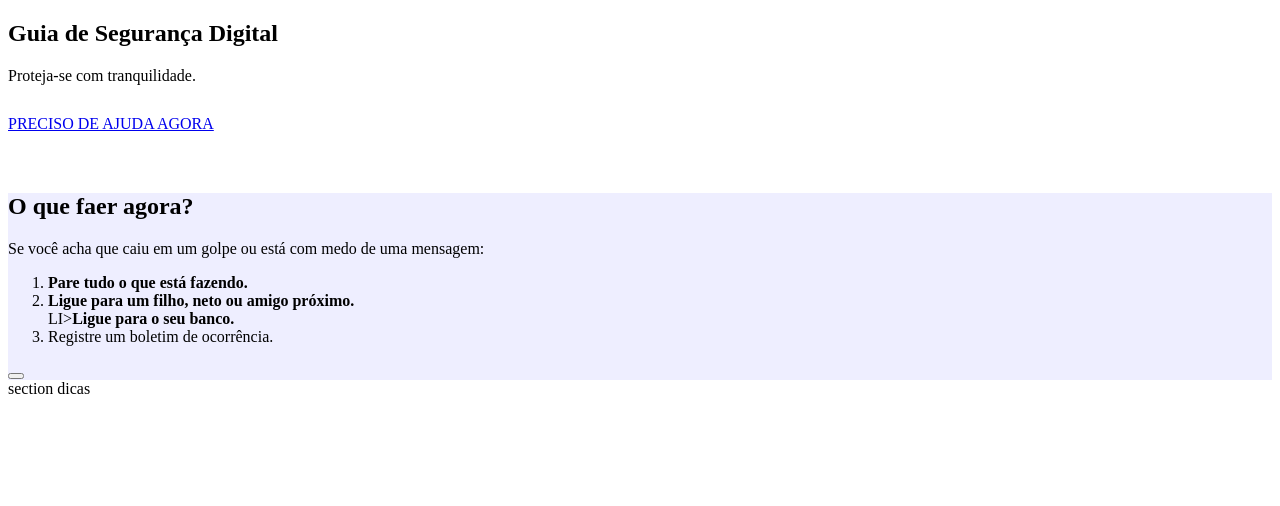
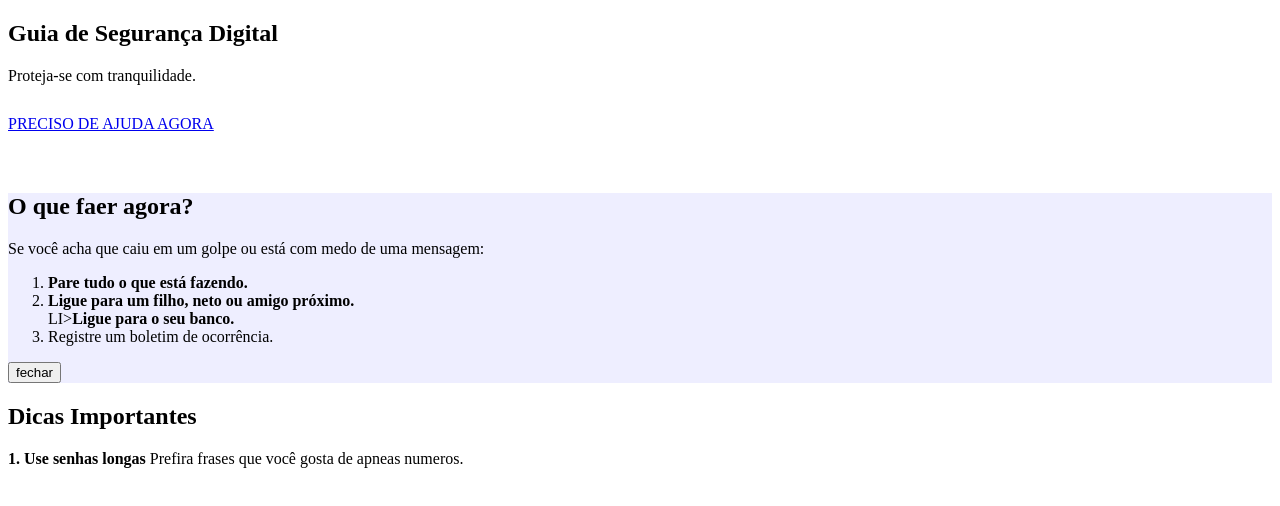
Before and after one commit to gabrielduartemoreira-max/seguran-a, a plain HTML site: page index.html in a window 1280 px wide. Drawn offline with Linux system fonts and the light colour scheme.

Commit message:
Update index.html

```diff
--- a/index.html
+++ b/index.html
@@ -29,7 +29,15 @@
               <li><stong>Registre um boletim de ocorrência.</stong></li>
         </ol>
 
-        <button    class="botao-ajuda botao-fechar"></button>
+        <button    class="botao-ajuda botao-fechar">fechar</button>
+    </section>
+</div>
+<section id="dicas">
+   <h2>Dicas Importantes</h2>
+   <div class="grade-dicas">
+      <div class=cartao-dica">
+         <strong>1. Use senhas longas</strong>
+          Prefira frases que você gosta de apneas numeros.
 
 
 
@@ -38,11 +46,15 @@
 
 
 
-    </section>
 
 
-    </div>
-section dicas
+
+
+
+
+
+
+</section>
 
 
 
```
